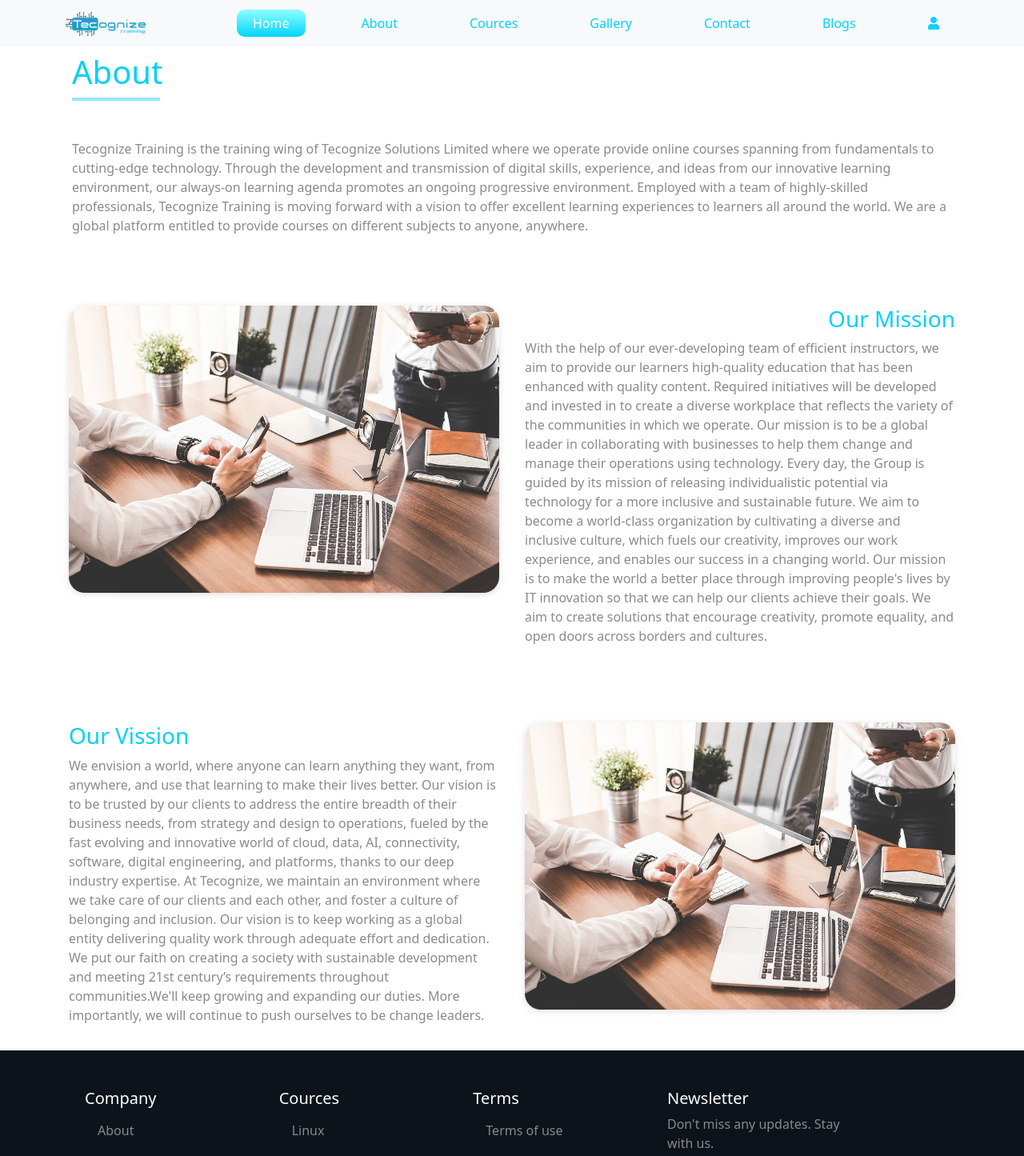
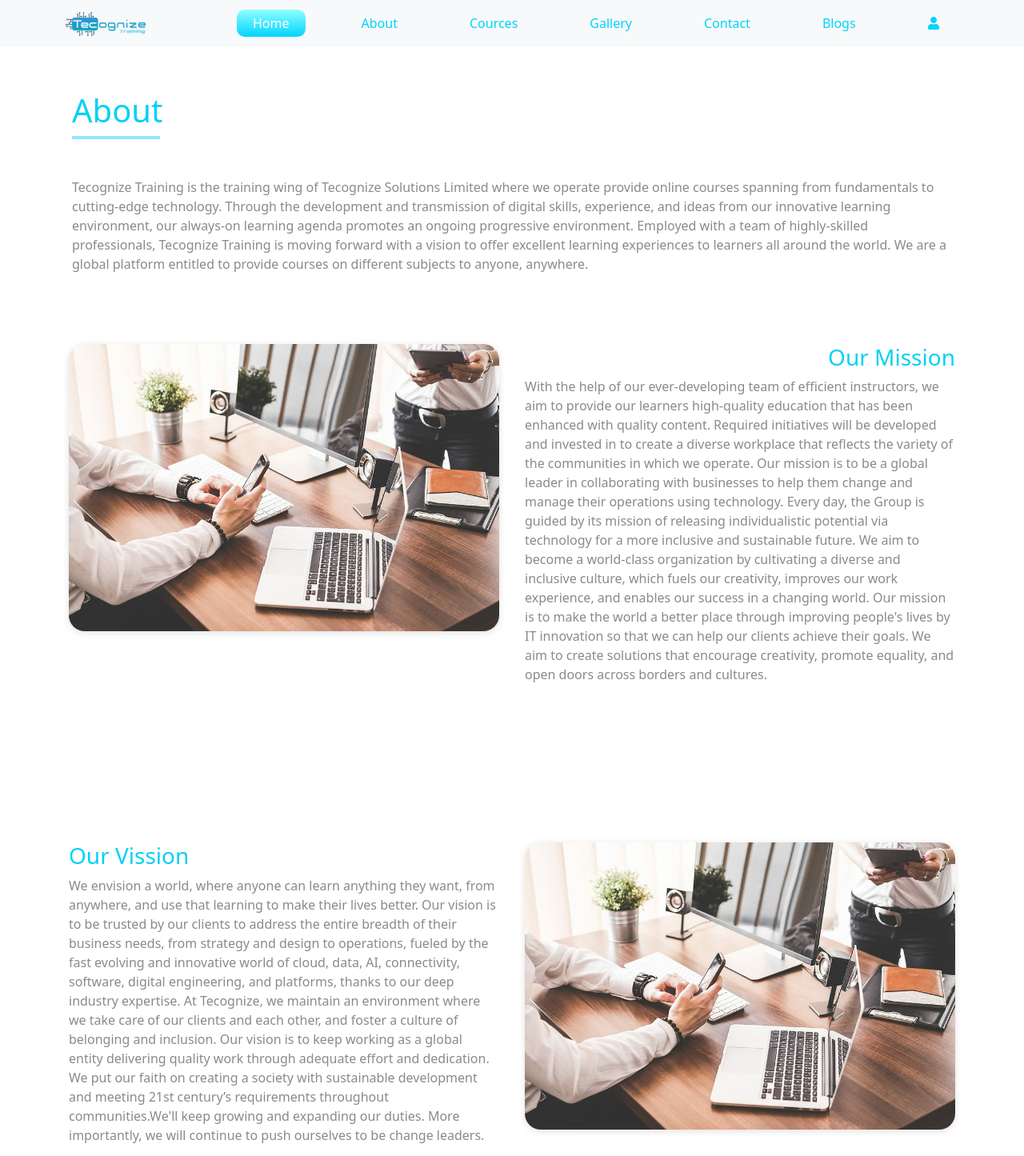
Before and after one commit to monjur15/training-web, a React (Create React App) app: page /about in a window 1280 px wide. Shown: the top 1445 px of the page at 80% size. Built offline with nearby package versions, Linux system fonts and the light colour scheme.

Commit message:
About Updated

```diff
--- a/src/components/About/About.css
+++ b/src/components/About/About.css
@@ -17,3 +17,25 @@
     color: #04D1F2;
 
 }
+.vission_div{
+    margin-top: 150px !important;
+}
+
+
+
+/* Media Query */
+
+@media screen and (max-width : 600px){
+    .vission_img{
+       padding: 35px !important;
+
+    }
+    .mission_img{
+        padding: 35px !important;
+
+     }
+     .vission_div{
+        margin-top: 80px !important;
+    }
+
+}
--- a/src/components/About/About.js
+++ b/src/components/About/About.js
@@ -7,7 +7,7 @@ const About = () => {
         <div>
             <div className='container'>
                 <div className='p-2 about_sec'>
-                    <h1>About</h1>
+                    <div className='mt-5'><h1>About</h1></div>
                     <div className='down_border mb-5'></div>
                     <p>Tecognize Training is the training wing of Tecognize Solutions Limited where we operate provide online courses
                         spanning from fundamentals to cutting-edge technology.
@@ -18,7 +18,7 @@ const About = () => {
                         courses on different subjects to anyone, anywhere.</p>
                 </div>
 
-                <div className=' mt-5'>
+                <div className=' mt-5 mission_div'>
                     <div className="row">
                         <div className="mission_img p-3  col-lg-6 col-md-12 ">
                             <img className='img-fluid' src={agency} alt="" />
@@ -48,7 +48,7 @@ const About = () => {
                     </div>
                 </div>
 
-                <div className=' mt-5'>
+                <div className=' my-5 vission_div'>
                     <div className="row">
                         <div className="vission_des p-3 col-lg-6 col-md-12 ">
                             <h3>Our Vission</h3>
```
